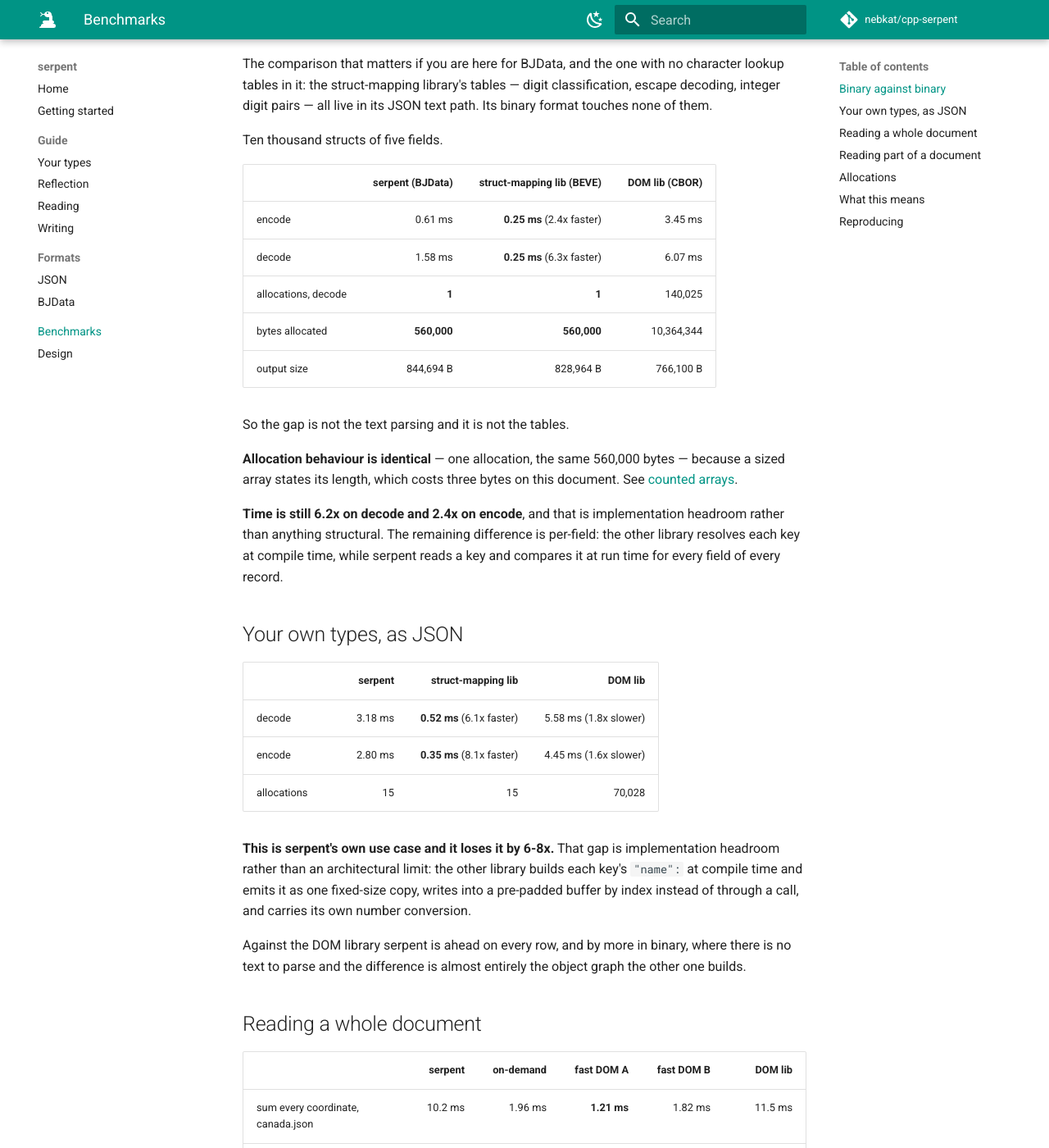
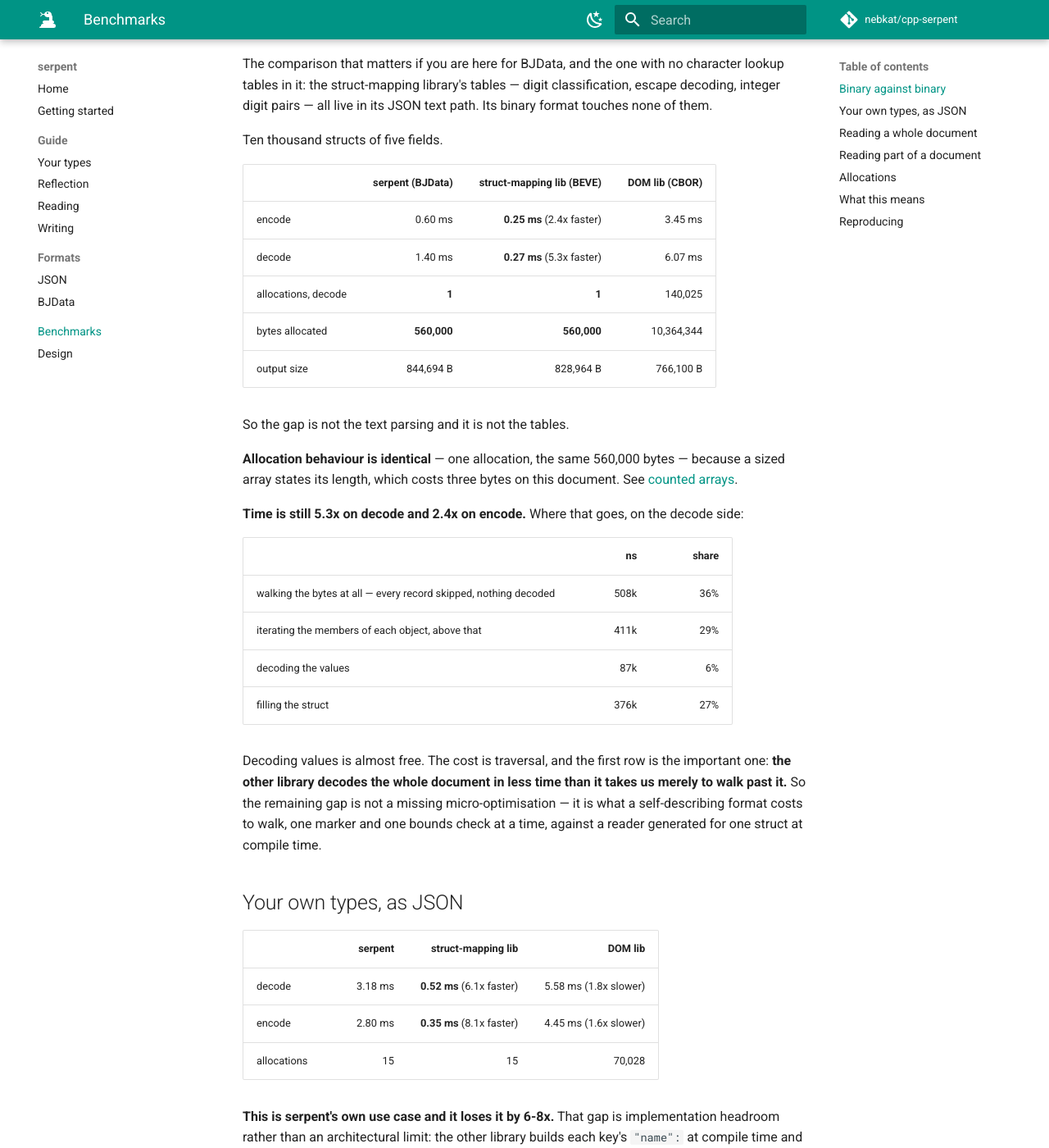
Before and after one commit to nebkat/cpp-serpent, an MkDocs documentation site: the page built from docs/benchmarks.md, in a window 1280 px wide and 1400 px high, scrolled down 498 px. Shown: the whole window at 82% size. Built offline with MkDocs 1.6.1 and Material for MkDocs 9.7.7, drawn with Linux system fonts in a browser that asks for light colours; comment, search, counter and statistics services are not loaded.

Commit message:
docs(benchmarks): Record where decode time actually goes
The marker change moved decode from 6.3x behind to 5.3x, and measuring the path
properly turned up something worth writing down: decoding values is 6% of it.
Traversal is the cost, and the comparison library decodes the whole document in
less time than it takes to walk past it without decoding anything - so what is
left is not a missing micro-optimisation.

```diff
--- a/docs/benchmarks.md
+++ b/docs/benchmarks.md
@@ -24,8 +24,8 @@
 
 | | serpent (BJData) | struct-mapping lib (BEVE) | DOM lib (CBOR) |
 |---|---:|---:|---:|
-| encode | 0.61 ms | **0.25 ms** (2.4x faster) | 3.45 ms |
-| decode | 1.58 ms | **0.25 ms** (6.3x faster) | 6.07 ms |
+| encode | 0.60 ms | **0.25 ms** (2.4x faster) | 3.45 ms |
+| decode | 1.40 ms | **0.27 ms** (5.3x faster) | 6.07 ms |
 | allocations, decode | **1** | **1** | 140,025 |
 | bytes allocated | **560,000** | **560,000** | 10,364,344 |
 | output size | 844,694 B | 828,964 B | 766,100 B |
@@ -36,10 +36,20 @@
 sized array states its length, which costs three bytes on this document. See
 [counted arrays](bjdata.md#counted-arrays).
 
-**Time is still 6.2x on decode and 2.4x on encode**, and that is implementation headroom rather
-than anything structural. The remaining difference is per-field: the other library resolves each
-key at compile time, while serpent reads a key and compares it at run time for every field of
-every record.
+**Time is still 5.3x on decode and 2.4x on encode.** Where that goes, on the decode side:
+
+| | ns | share |
+|---|---:|---:|
+| walking the bytes at all — every record skipped, nothing decoded | 508k | 36% |
+| iterating the members of each object, above that | 411k | 29% |
+| decoding the values | 87k | 6% |
+| filling the struct | 376k | 27% |
+
+Decoding values is almost free. The cost is traversal, and the first row is the important one:
+**the other library decodes the whole document in less time than it takes us merely to walk
+past it.** So the remaining gap is not a missing micro-optimisation — it is what a
+self-describing format costs to walk, one marker and one bounds check at a time, against a
+reader generated for one struct at compile time.
 
 ## Your own types, as JSON
 
```
